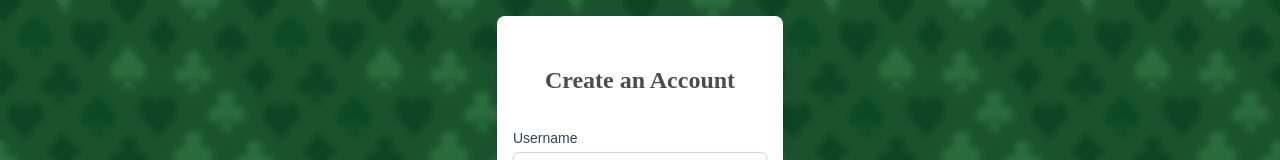
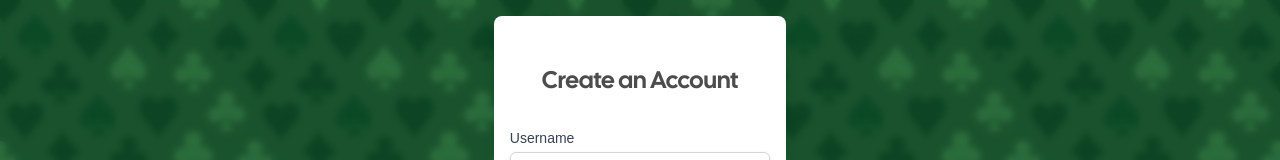
Before and after one commit to ChichEnBalle/planning-poker, a SvelteKit app in the folder plpfrontend/: page /connection in a window 1280 px wide. Shown: the top 160 px of the page. Built offline with nearby package versions, Linux system fonts and the light colour scheme.

Commit message:
font and updates

```diff
--- a/plpfrontend/src/app.css
+++ b/plpfrontend/src/app.css
@@ -1,5 +1,12 @@
 @import 'tailwindcss';
 @import '@fontsource/fira-mono';
+
+@font-face {
+	font-family: 'Cal Sans';
+	src: url('fonts/CalSans-Regular.ttf') format('truetype');
+	font-weight: normal;
+	font-style: normal;
+}
 
 :root {
 	--font-body: Arial, -apple-system, BlinkMacSystemFont, 'Segoe UI', Roboto, Oxygen, Ubuntu,
--- a/plpfrontend/src/routes/+page.svelte
+++ b/plpfrontend/src/routes/+page.svelte
@@ -8,8 +8,6 @@
 
 
 <style>
-    @import url('https://fonts.googleapis.com/css2?family=Cal+Sans&display=swap');
-
     h1 {
         text-align: center;
         margin-top: 3rem;
--- a/plpfrontend/src/routes/connection/+page.svelte
+++ b/plpfrontend/src/routes/connection/+page.svelte
@@ -57,7 +57,7 @@
 </script>
 
 <div class="max-w-md mx-auto p-4 bg-white shadow-lg rounded-lg">
-    <h2 class="text-2xl font-semibold mb-4 text-center">
+    <h2 class="text-2xl mb-4 text-center">
         {isRegistering ? 'Create an Account' : 'Login'}
     </h2>
 
@@ -101,5 +101,6 @@
 <style>
     h2 {
         font-family: 'Cal Sans';
+        font-weight: lighter;
     }
 </style>
--- a/plpfrontend/src/routes/play/+page.svelte
+++ b/plpfrontend/src/routes/play/+page.svelte
@@ -174,6 +174,7 @@
 <div class=" mx-auto p-4 bg-white shadow-lg rounded-lg">
     <h2 class="text-4xl font-semibold mb-4 text-center">Planning Pocker</h2>
     {#if !hasJoined}
+        <h2 class="text-2xl">Welcome, {username}</h2>
         <div>
             <h3 class="text-xl mb-4">Join a Room</h3>
             <input type="text" bind:value={room} placeholder="Room Name" class="w-full px-3 py-2 border border-gray-300 rounded-md shadow-sm focus:outline-none focus:ring-indigo-500 focus:border-indigo-500 sm:text-sm" />
```
Also changed, not shown: plpfrontend/src/fonts/CalSans-Regular.ttf (added), plpfrontend/src/fonts/OFL.txt (added).
